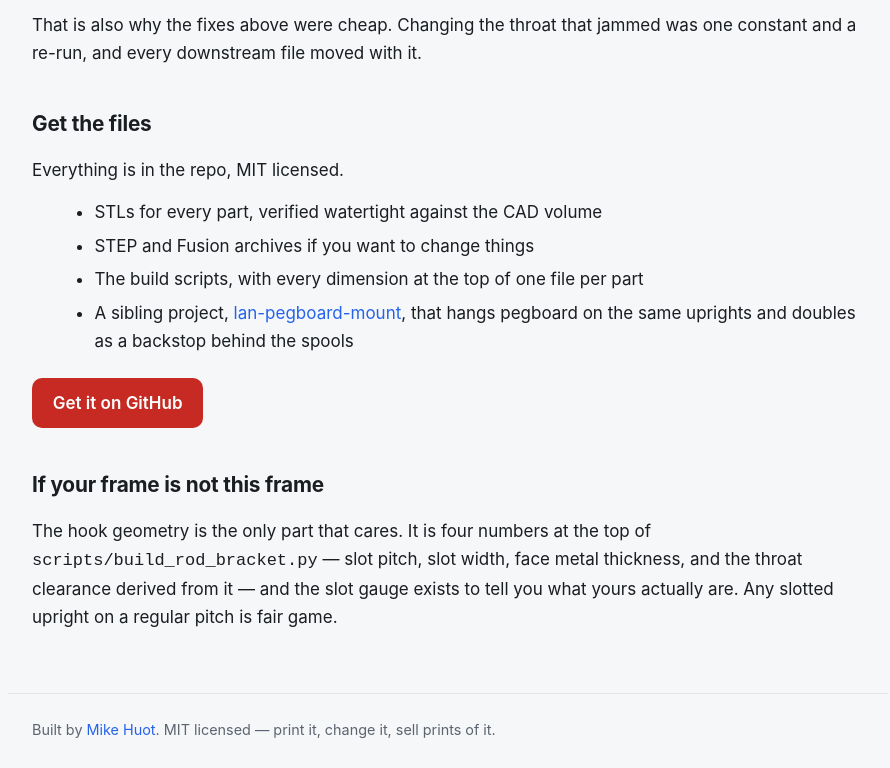
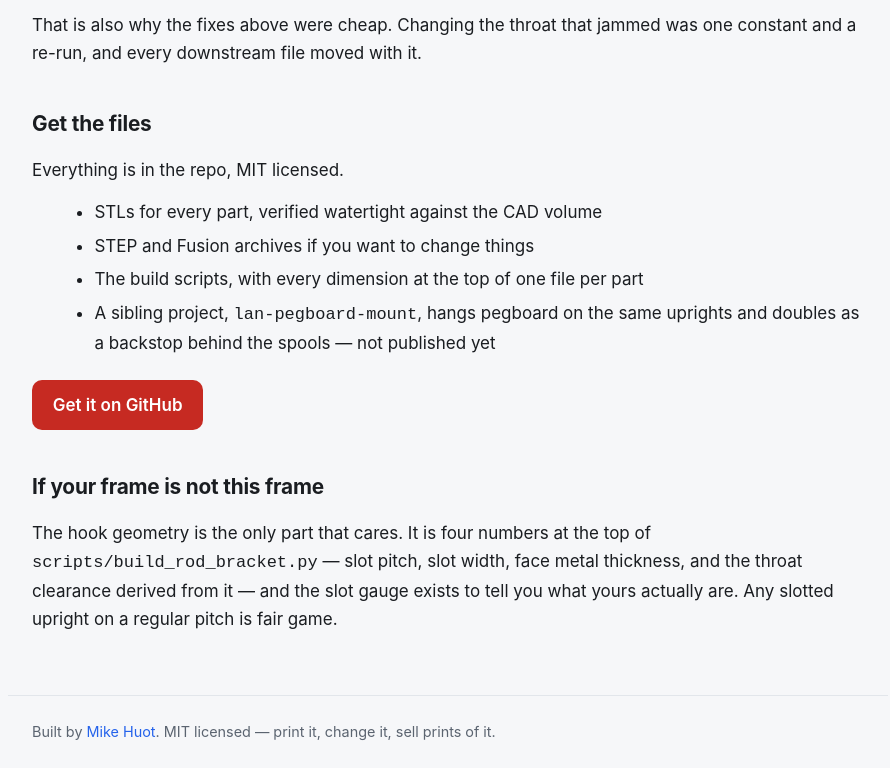
Before and after one commit to mhuot/bench-frame-spool-shelf, a plain HTML site: page docs/index.html in a window 1280 px wide. Shown: the part 4937-5705 px from the top of the page, without its empty margins (192-1082 px from the left). Drawn offline with Linux system fonts and the light colour scheme; some packages are replaced by stand-ins of ours; a script that the page names is missing.

Commit message:
Drop the dead link to the unpublished pegboard repo
Co-Authored-By: Claude Opus 5 <noreply@anthropic.com>
Claude-Session: https://claude.ai/code/session_01FoDmXWCBAcNMibAdUqDKQj

```diff
--- a/docs/index.html
+++ b/docs/index.html
@@ -262,7 +262,7 @@
     <li>STLs for every part, verified watertight against the CAD volume</li>
     <li>STEP and Fusion archives if you want to change things</li>
     <li>The build scripts, with every dimension at the top of one file per part</li>
-    <li>A sibling project, <a href="https://github.com/mhuot/lan-pegboard-mount">lan-pegboard-mount</a>, that hangs pegboard on the same uprights and doubles as a backstop behind the spools</li>
+    <li>A sibling project, <code>lan-pegboard-mount</code>, hangs pegboard on the same uprights and doubles as a backstop behind the spools — not published yet</li>
   </ul>
   <p><a class="cta" href="https://github.com/mhuot/lan-spool-shelf">Get it on GitHub</a></p>
 
```
